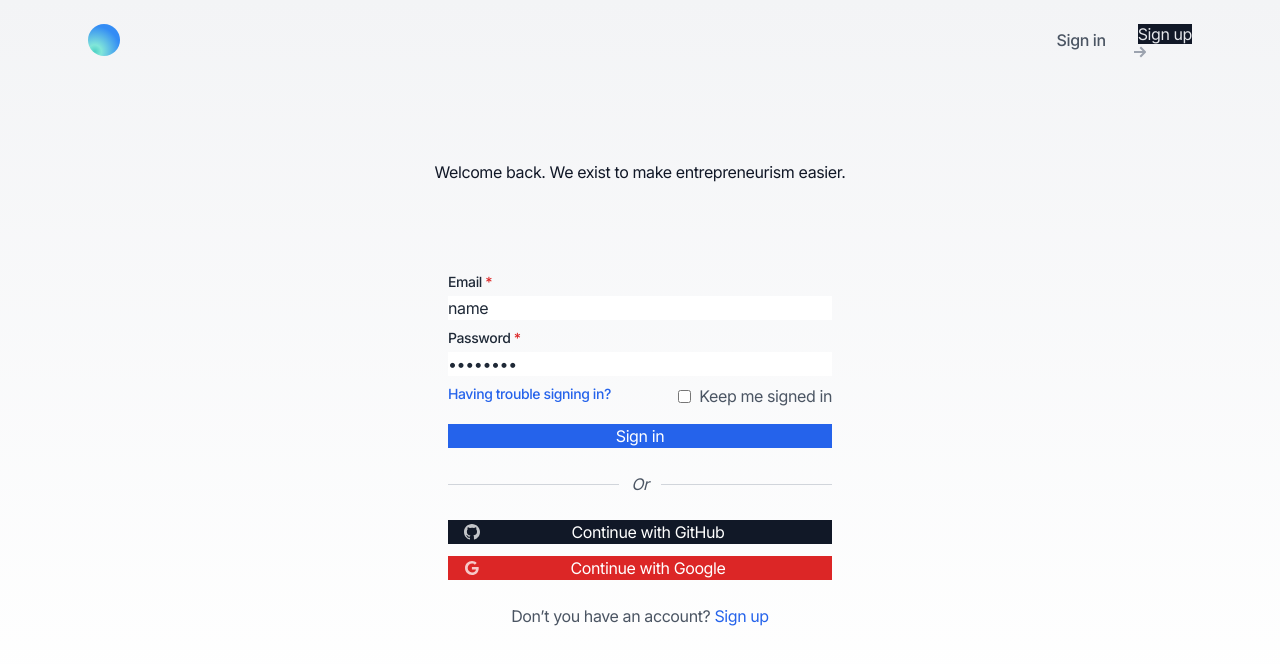
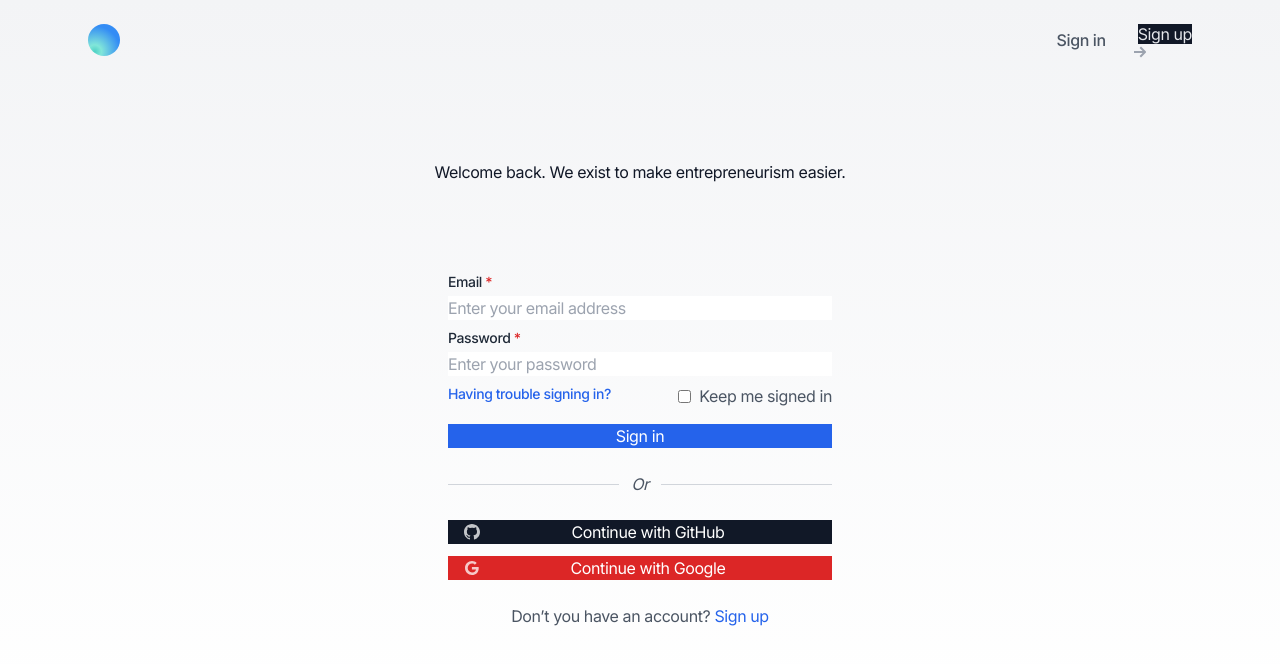
Before and after one commit to Roisfaozi/apptolls, a Next.js app: page /signin in a window 1280 px wide. Shown: the top 664 px of the page. Built offline with nearby package versions, Linux system fonts and the light colour scheme.

Commit message:
* fix(SigninForm.tsx): remove unused import and unused function * feat(SigninForm.tsx): add form submission handling and disable submit button when busy

```diff
--- a/src/components/UI/SigninForm.tsx
+++ b/src/components/UI/SigninForm.tsx
@@ -2,7 +2,7 @@
 import { signIn } from 'next-auth/react';
 import Link from 'next/link';
 import { useRouter } from 'next/navigation';
-import { ChangeEvent, ChangeEventHandler, useState } from 'react';
+import { ChangeEventHandler, useState } from 'react';
 import Alert from '../utils/Alert';
 import Input from '../utils/Input';
 
@@ -66,19 +66,15 @@ function SignInForm() {
     return emailRegex.test(email);
   };
   return (
-    <form >
+    <form onSubmit={handleSubmit}>
       {isError ? (
         <div className="mb-3">
           <Alert value={isError} />
         </div>
       ) : null}
-      <Input label="Email" id="email" type="email" placeholder="Enter your email address" required name='email' value={'name'} onChange={function (event: ChangeEvent<HTMLInputElement>): void {
-        throw new Error('Function not implemented.');
-      }} />
+      <Input label="Email" id="email" type="email" placeholder="Enter your email address" required name='email' value={email} onChange={handleChange} />
 
-      <Input id="password" type="password" placeholder="Enter your password" required label="Password" name='password' value={'password'} onChange={function (event: ChangeEvent<HTMLInputElement>): void {
-        throw new Error('Function not implemented.');
-      }} />
+      <Input id="password" type="password" placeholder="Enter your password" required label="Password" name='password' value={password} onChange={handleChange} />
 
       <div className="flex flex-wrap -mx-3 mb-4">
         <div className="w-full px-3">
@@ -92,7 +88,7 @@ function SignInForm() {
           </div>
         </div>
       </div>
-      <button className="btn text-white bg-blue-600 hover:bg-blue-700 w-full" type="submit">Sign in</button>
+      <button className="btn text-white bg-blue-600 hover:bg-blue-700 w-full" disabled={isBusy} style={{ opacity: isBusy ? 0.5 : 1 }} type="submit">Sign in</button>
     </form>
   );
 }
```
